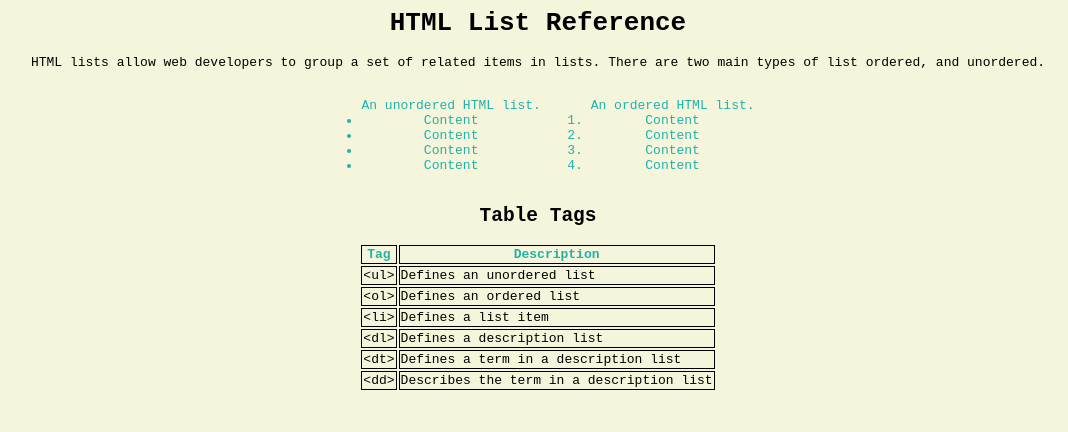
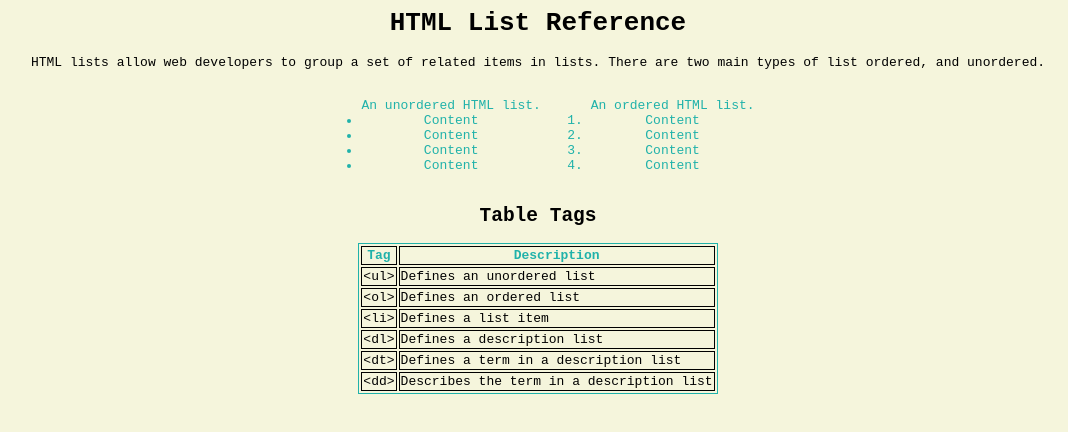
Before and after one commit to ceelyanthonyh/Listcheatsheet, a plain HTML site: page index.html in a window 1280 px wide. Shown: the whole page, without its empty margins (102-1170 px from the left). Drawn offline with Linux system fonts and the light colour scheme.

Commit message:
Update styles.css

```diff
--- a/styles.css
+++ b/styles.css
@@ -44,5 +44,5 @@ h2{
 table {
     margin-left: auto;
     margin-right: auto;
-    border: 1px lightseagreen;
+    border: 1px solid lightseagreen;
 }
```
